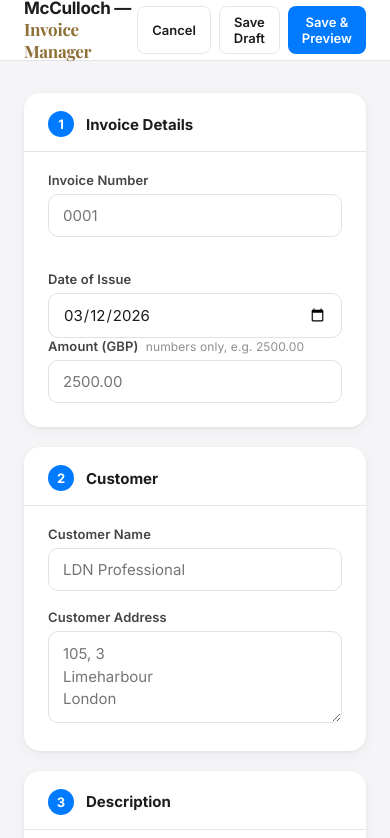
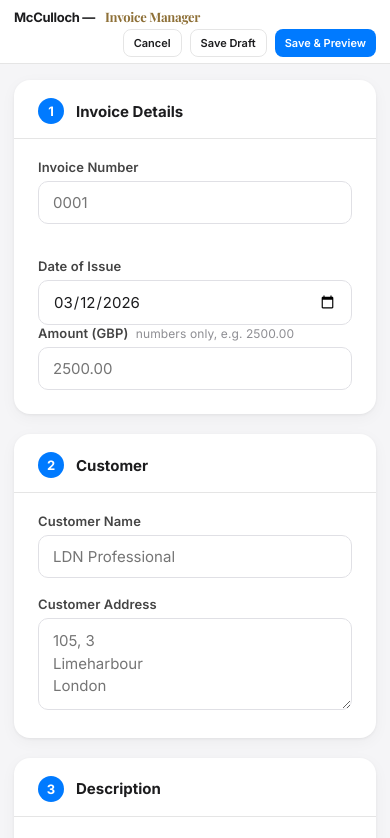
Before and after one commit to Idearigs/MCCL-INVOICE-APP, a React (Vite) app: page /new in a window 390 px wide. Shown: the top 838 px of the page. Built offline with nearby package versions, Linux system fonts and the light colour scheme; no server answers; sample sign-in values are in the browser's storage; a web font is replaced by a local one.

Commit message:
fix: form header 2-row layout on mobile
Co-Authored-By: Claude Sonnet 4.6 <noreply@anthropic.com>

```diff
--- a/src/index.css
+++ b/src/index.css
@@ -126,6 +126,34 @@ textarea { resize: vertical; min-height: 90px; line-height: 1.5; }
 
 .form-grid-2 { display: grid; grid-template-columns: 1fr 1fr; gap: 16px; }
 @media (max-width: 600px) { .form-grid-2 { grid-template-columns: 1fr; } }
+
+@media (max-width: 480px) {
+  /* Form header: 2-row layout on mobile */
+  .form-header { padding: 0 14px; }
+  .form-header-inner {
+    height: auto;
+    flex-wrap: wrap;
+    padding: 8px 0 6px;
+    gap: 4px;
+  }
+  /* Row 1: brand/title — full width */
+  .form-header-inner > div:first-child {
+    width: 100%;
+    display: flex;
+    align-items: center;
+    gap: 10px;
+  }
+  /* Row 2: action buttons — full width, right-aligned */
+  .form-header-inner > div:last-child {
+    width: 100%;
+    display: flex;
+    justify-content: flex-end;
+    gap: 6px;
+  }
+  .form-brand { font-size: 13px; font-weight: 700; }
+  .form-header-inner .btn-sm { font-size: 11px; padding: 6px 10px; }
+  .form-main { padding: 16px 14px 60px; }
+}
 
 /* ── Buttons ──────────────────────────────────────────────── */
 .btn {
```
